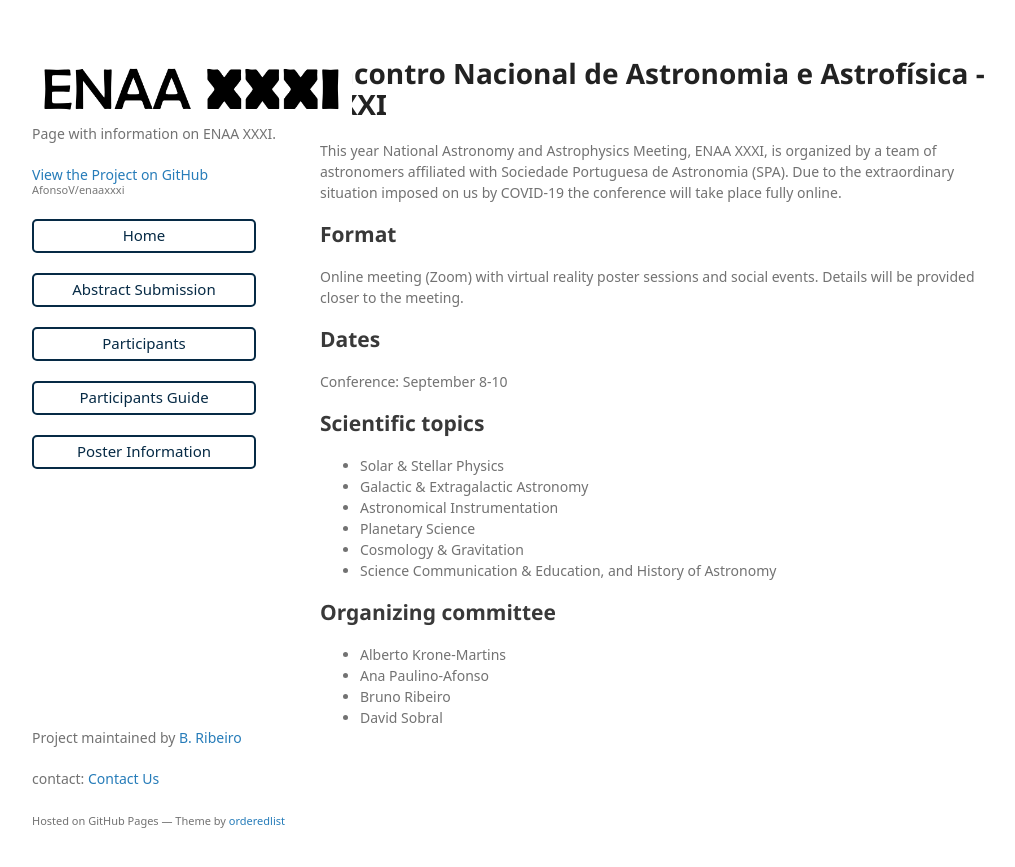
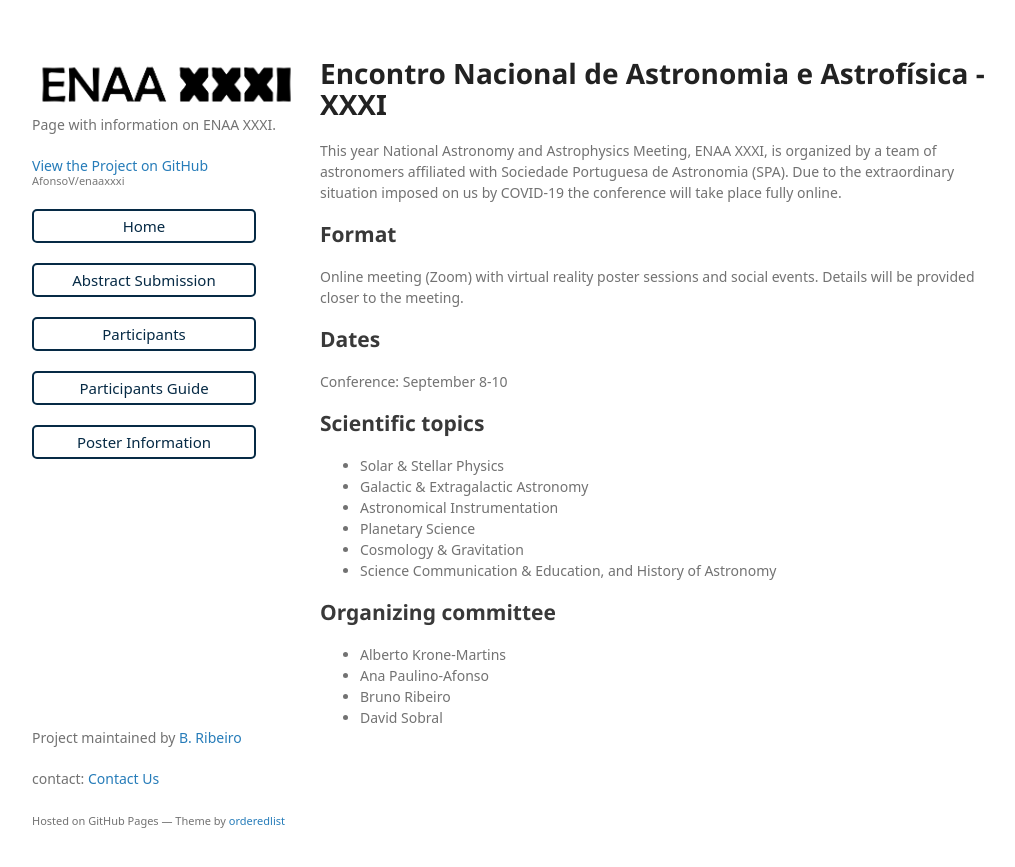
Before and after one commit to AfonsoV/enaaxxxi, a Jekyll site: the page built from index.md, in a window 1280 px wide. Shown: the top 867 px of the page, without its empty margins (128-1143 px from the left). Built offline with Jekyll 4.4.1, drawn with Linux system fonts in a browser that asks for light colours; some web fonts are replaced; our own code applies the rules of GitHub Pages for plain Markdown files.

Commit message:
Add files via upload

```diff
--- a/_sass/jekyll-theme-minimal.scss
+++ b/_sass/jekyll-theme-minimal.scss
@@ -110,7 +110,7 @@ img {
 }
 
 header {
-  width:25%;
+  width:270px;
   float:left;
   position:fixed;
   -webkit-font-smoothing:subpixel-antialiased;
```
